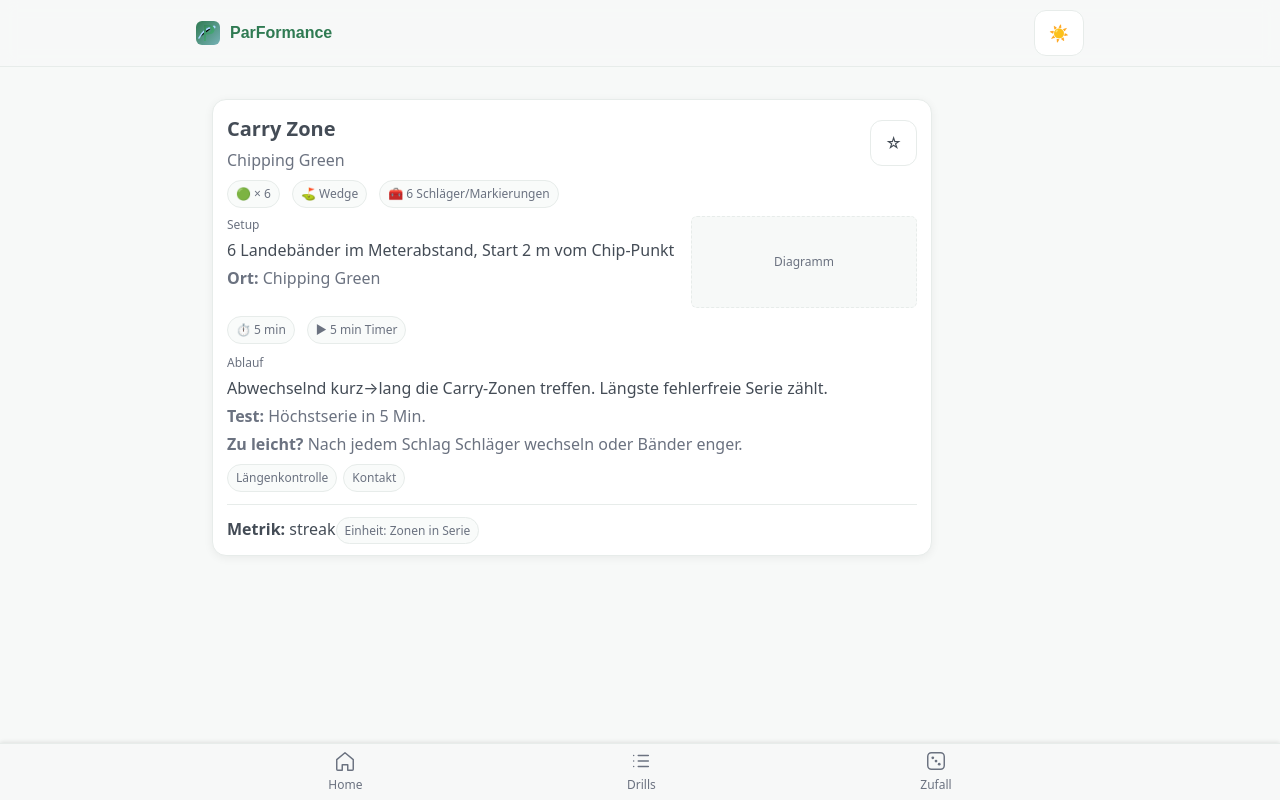
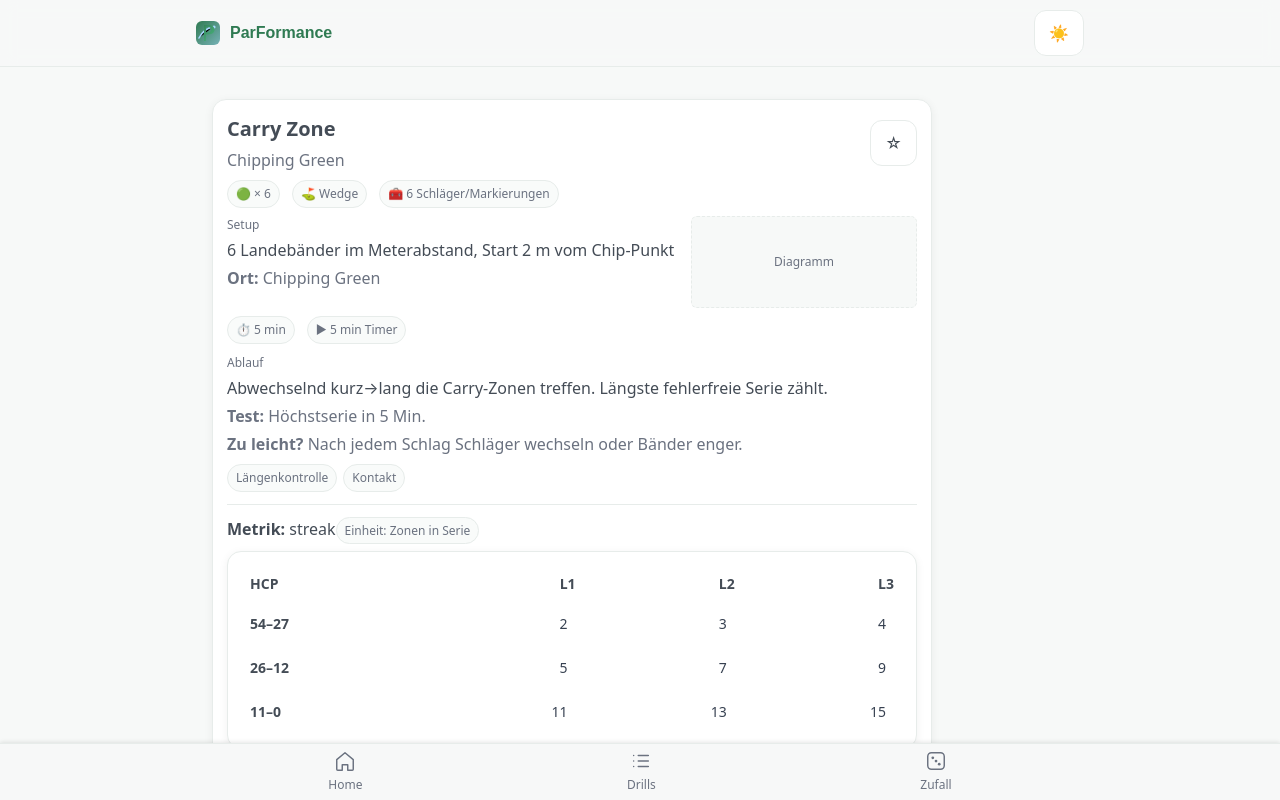
Before and after one commit to bri-b-dev/parformance, a Vue app: page /drill/chip_carry_zone in a window 1280 px wide. Built offline with nearby package versions, Linux system fonts and the light colour scheme.

Commit message:
HCP target table + highlight

```diff
--- a/src/components/DrillDetail.vue
+++ b/src/components/DrillDetail.vue
@@ -71,6 +71,9 @@
       <strong>Metrik:</strong> <span>{{ drill.metric.type }}</span>
       <span class="chip" aria-label="Einheit">Einheit: {{ drill.metric.unit }}</span>
     </div>
+
+    <!-- HCP Targets -->
+    <HcpTargetsTable :drill="drill" />
   </section>
 </template>
 
@@ -78,6 +81,7 @@
 import { computed, onMounted } from 'vue'
 import type { Drill } from '@/types'
 import { useFavoritesStore } from '@/stores/favorites'
+import HcpTargetsTable from '@/components/HcpTargetsTable.vue'
 
 const props = defineProps<{ drill: Drill }>()
 
--- /dev/null
+++ b/src/components/HcpTargetsTable.vue
@@ -0,0 +1,46 @@
+<template>
+  <div class="card" style="margin-top:10px;">
+    <table class="w-full text-sm" aria-label="HCP Zielwerte">
+      <caption class="sr-only">Zielwerte nach Handicap-Bereich (L1–L3)</caption>
+      <thead>
+        <tr>
+          <th scope="col" class="text-left p-2">HCP</th>
+          <th scope="col" class="text-right p-2">L1</th>
+          <th scope="col" class="text-right p-2">L2</th>
+          <th scope="col" class="text-right p-2">L3</th>
+        </tr>
+      </thead>
+      <tbody>
+        <tr v-for="row in rows" :key="row.key" :class="row.highlighted ? 'bg-emerald-50' : ''">
+          <th scope="row" class="text-left p-2">{{ row.label }}</th>
+          <td class="text-right p-2"><span :class="cellClass(row, 0)">{{ row.values[0] ?? '–' }}</span></td>
+          <td class="text-right p-2"><span :class="cellClass(row, 1)">{{ row.values[1] ?? '–' }}</span></td>
+          <td class="text-right p-2"><span :class="cellClass(row, 2)">{{ row.values[2] ?? '–' }}</span></td>
+        </tr>
+      </tbody>
+    </table>
+  </div>
+</template>
+
+<script setup lang="ts">
+import type { Drill } from '@/types'
+import { computed, onMounted } from 'vue'
+import { useSettingsStore } from '@/stores/settings'
+import { buildRowsForDrill } from '@/hcp/buckets'
+
+const props = defineProps<{ drill: Drill }>()
+
+const settings = useSettingsStore()
+
+onMounted(async () => {
+  if (!settings.loaded) await settings.load()
+})
+
+const rows = computed(() => buildRowsForDrill(props.drill, settings.hcp))
+
+function cellClass(row: any, _i: number) {
+  return row.highlighted
+    ? 'inline-block px-2 py-1 rounded-md font-semibold text-emerald-900 bg-emerald-100'
+    : 'inline-block px-2 py-1 rounded-md text-gray-700'
+}
+</script>
--- /dev/null
+++ b/src/hcp/buckets.ts
@@ -0,0 +1,81 @@
+import type { Drill } from '@/types'
+
+export interface HcpRow {
+  key: string
+  label: string // formatted with en dash, e.g., "26–12"
+  values: number[]
+  highlighted: boolean
+  hi: number
+  lo: number
+}
+
+/** Parse a range key like "54-27" into numeric hi/lo bounds.
+ * Tolerates whitespace and supports either hyphen-minus '-' or en dash '–'.
+ */
+export function parseRangeKey(key: string): { hi: number; lo: number } | null {
+  if (!key) return null
+  const normalized = String(key).trim().replace('–', '-')
+  const m = normalized.match(/^\s*(\d{1,2})\s*-\s*(\d{1,2})\s*$/)
+  if (!m) return null
+  const a = Number(m[1])
+  const b = Number(m[2])
+  const hi = Math.max(a, b)
+  const lo = Math.min(a, b)
+  return { hi, lo }
+}
+
+/** Return the bucket key whose inclusive [lo, hi] contains the given hcp. */
+export function findBucketKey(hcp: number, hcpTargets: Record<string, number[]>): string | null {
+  if (typeof hcp !== 'number' || !isFinite(hcp)) return null
+  let found: { key: string; hi: number; lo: number } | null = null
+  for (const key of Object.keys(hcpTargets || {})) {
+    const r = parseRangeKey(key)
+    if (!r) continue
+    if (hcp >= r.lo && hcp <= r.hi) {
+      // pick the narrowest matching range if multiple (prefer smaller width)
+      if (!found) found = { key, ...r }
+      else {
+        const widthFound = found.hi - found.lo
+        const widthNew = r.hi - r.lo
+        if (widthNew < widthFound) found = { key, ...r }
+      }
+    }
+  }
+  return found?.key ?? null
+}
+
+/** Format a key like "26-12" as a label with en dash ("26–12"). */
+export function formatRangeLabel(key: string): string {
+  return String(key).trim().replace('-', '–')
+}
+
+/** Build display rows for a compact table. Sorted by hi desc, then lo desc. */
+export function buildHcpRows(
+  hcpTargets: Record<string, number[]>,
+  currentHcp: number | null | undefined
+): HcpRow[] {
+  const rows: HcpRow[] = []
+  const matchKey = typeof currentHcp === 'number' ? findBucketKey(currentHcp, hcpTargets) : null
+  for (const key of Object.keys(hcpTargets || {})) {
+    const r = parseRangeKey(key)
+    if (!r) continue
+    const values = Array.isArray(hcpTargets[key]) ? hcpTargets[key] : []
+    rows.push({
+      key,
+      label: formatRangeLabel(key),
+      values,
+      highlighted: key === matchKey,
+      hi: r.hi,
+      lo: r.lo,
+    })
+  }
+  rows.sort((a, b) => (b.hi - a.hi) || (b.lo - a.lo))
+  return rows
+}
+
+/** Convenience: Build rows directly from a Drill. */
+export function buildRowsForDrill(drill: Drill, currentHcp: number | null | undefined): HcpRow[] {
+  return buildHcpRows(drill.metric.hcpTargets || {}, currentHcp)
+}
+
+export default { parseRangeKey, findBucketKey, formatRangeLabel, buildHcpRows, buildRowsForDrill }
```
Also changed, not shown: 1 other file (tests, documents, lock files or other folders).
